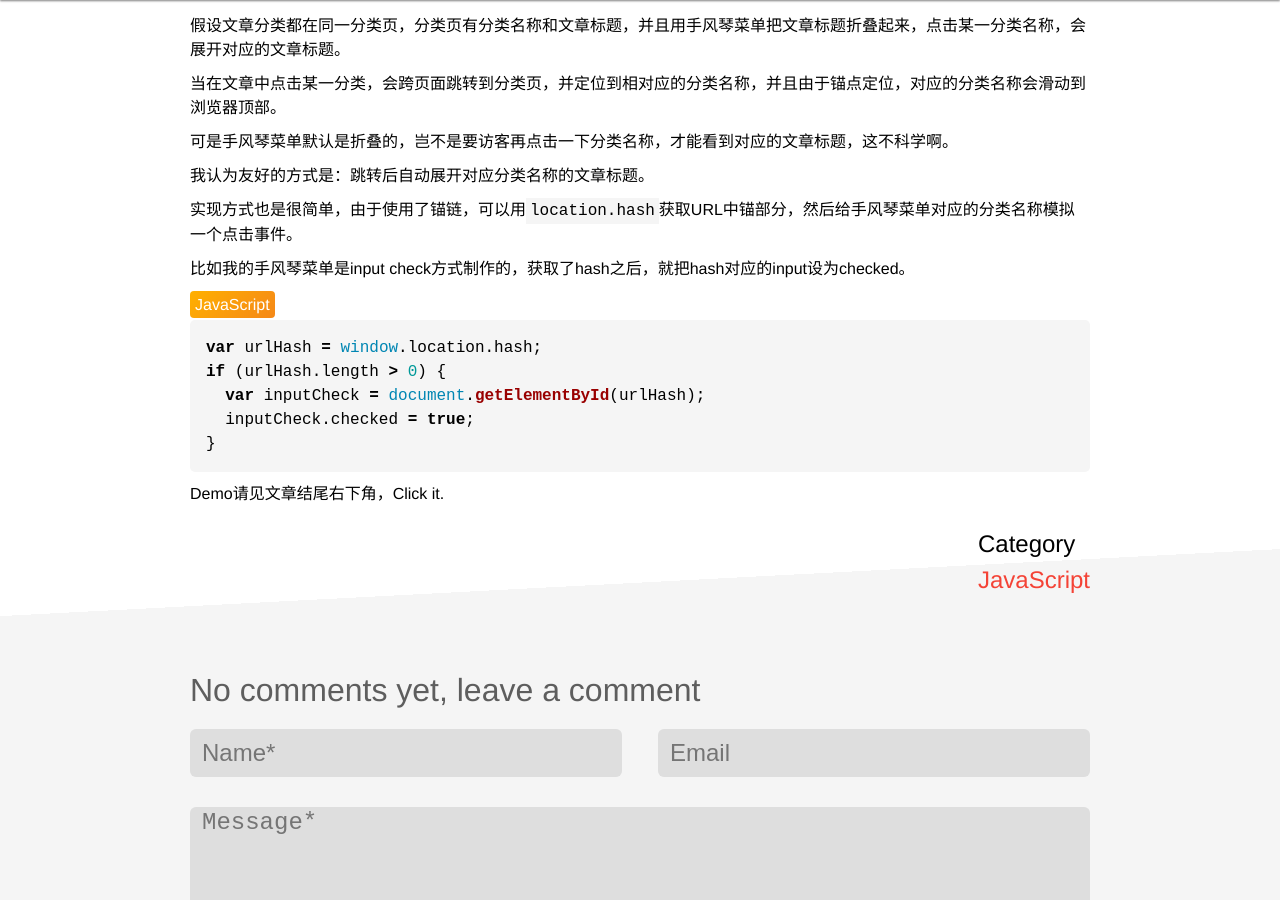
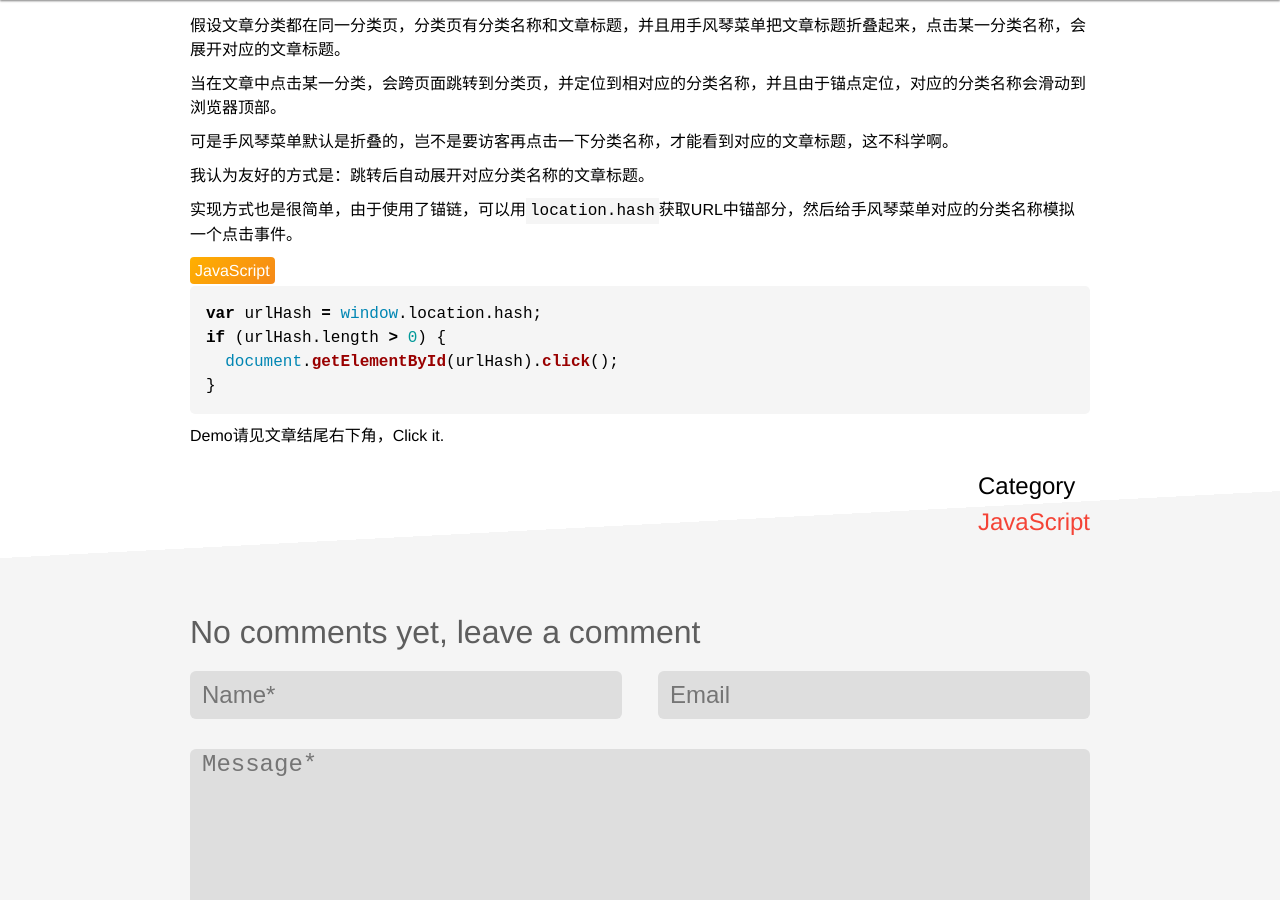
Before and after one commit to lcr/lcr.github.io, a Jekyll site: the page built from _posts/2017-12-16-open-accordion-nav-using-hash.md, in a window 1280 px wide and 900 px high, scrolled down 365 px. Built offline with Jekyll 4.4.1, drawn with Linux system fonts in a browser that asks for light colours; comment, search, counter and statistics services are not loaded.

Commit message:
Archive accordion

````diff
--- a/_posts/2017-12-16-open-accordion-nav-using-hash.md
+++ b/_posts/2017-12-16-open-accordion-nav-using-hash.md
@@ -14,15 +14,12 @@ description: 手风琴使用input check方式，使用location.hash获取URL锚
 
 实现方式也是很简单，由于使用了锚链，可以用`location.hash`获取URL中锚部分，然后给手风琴菜单对应的分类名称模拟一个点击事件。
 
-比如我的手风琴菜单是input check方式制作的，获取了hash之后，就把hash对应的input设为checked。
-
 ### JavaScript
 
 ```javascript
 var urlHash = window.location.hash;
 if (urlHash.length > 0) {
-  var inputCheck = document.getElementById(urlHash);
-  inputCheck.checked = true;
+  document.getElementById(urlHash).click();
 }
 ```
 
--- a/_sass/pages/_archive.scss
+++ b/_sass/pages/_archive.scss
@@ -1,4 +1,5 @@
 .archive {
+
   @include content-width;
 }
 
````
